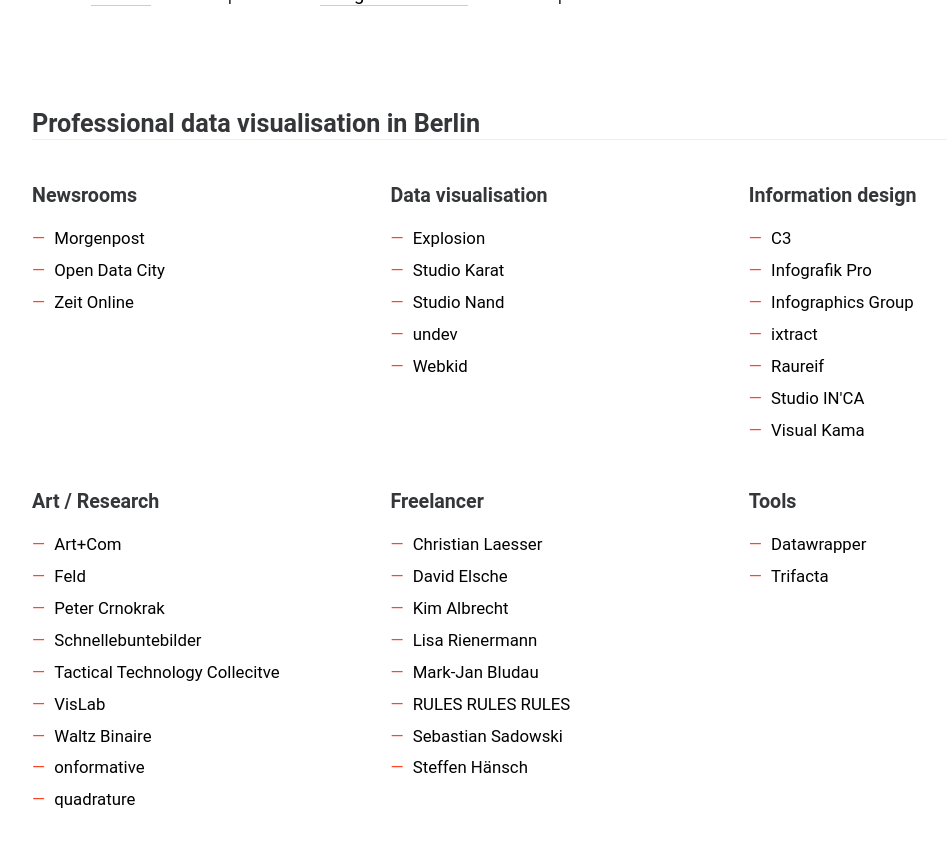
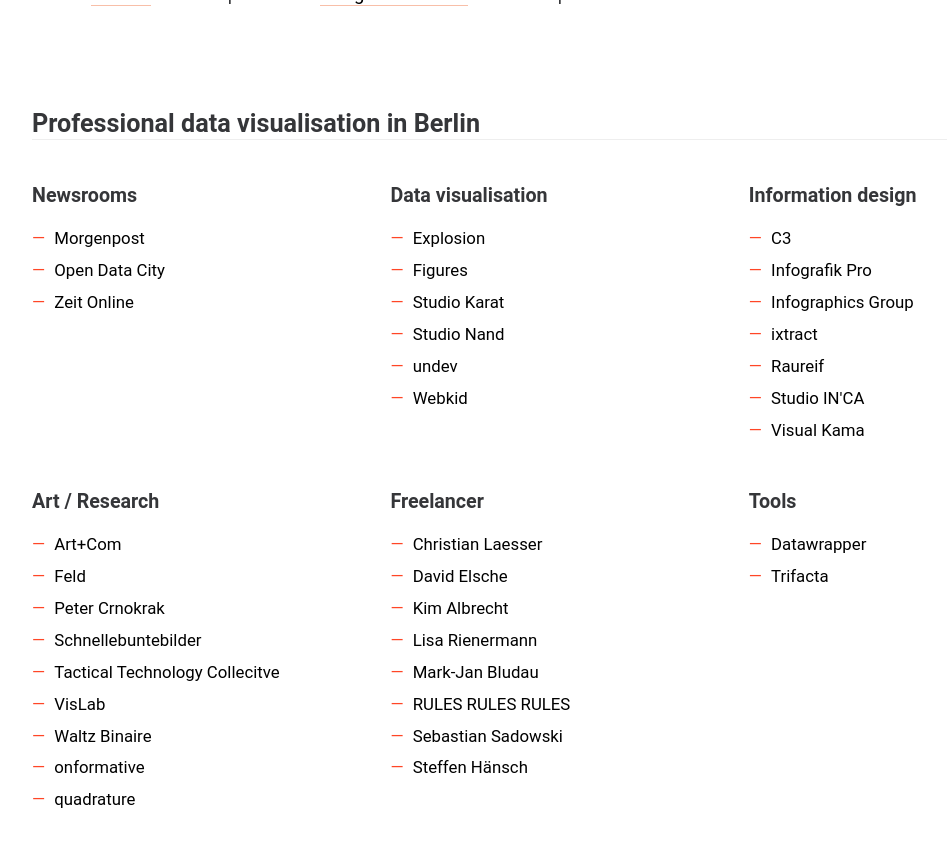
Before and after one commit to Data-Visualization-Berlin/datavis.berlin, a Jekyll site: the page built from index.html, in a window 1280 px wide and 900 px high, scrolled down 426 px. Shown: the top 847 px of the window, without its empty margins (48-995 px from the left). Built offline with Jekyll 4.4.1, drawn with Linux system fonts in a browser that asks for light colours.

Commit message:
Figures added

```diff
--- a/index.html
+++ b/index.html
@@ -17,6 +17,7 @@
         <h3>Data visualisation</h3>
         <ul>
           <li><a href="http://explosion.ai/">Explosion</a></li>
+          <li><a href="https://www.figures.cc/">Figures</a></li>
           <li><a href="http://karat.studio">Studio Karat</a></li>
           <li><a href="http://nand.io/">Studio Nand</a></li>
           <li><a href="https://undev.studio/">undev</a></li>
```
